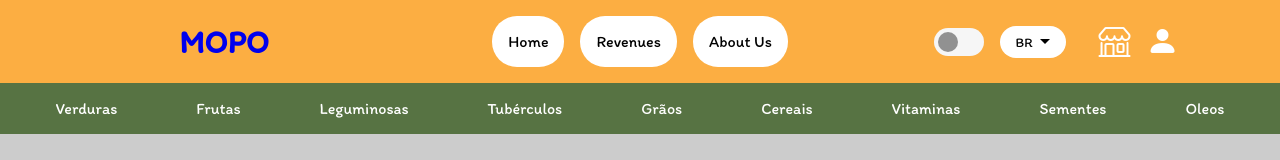
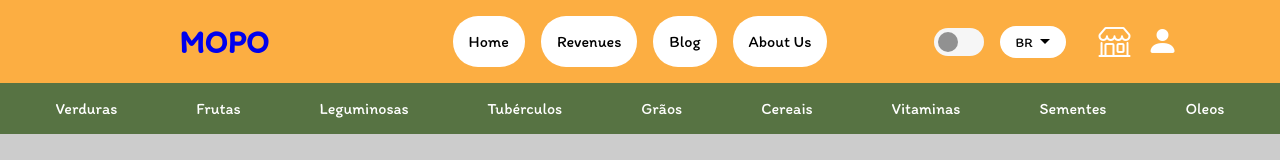
Before and after one commit to GuiArmanLi/mopo, an Angular app: page /home in a window 1280 px wide. Shown: the top 160 px of the page. Built offline with nearby package versions, Linux system fonts and the light colour scheme; no server answers.

Commit message:
fix: adiciona botão de navegação para página blog

```diff
--- a/src/app/shared/header/header.component.html
+++ b/src/app/shared/header/header.component.html
@@ -3,6 +3,7 @@
   <nav class="menu">
     <a class="item" routerLink="/home" rel="internal">Home</a>
     <a class="item" routerLink="/revenues" rel="internal">Revenues</a>
+    <a class="item" routerLink="/blog" rel="internal">Blog</a>
     <a class="item" routerLink="/about" rel="internal">About Us</a>
   </nav>
 
```
